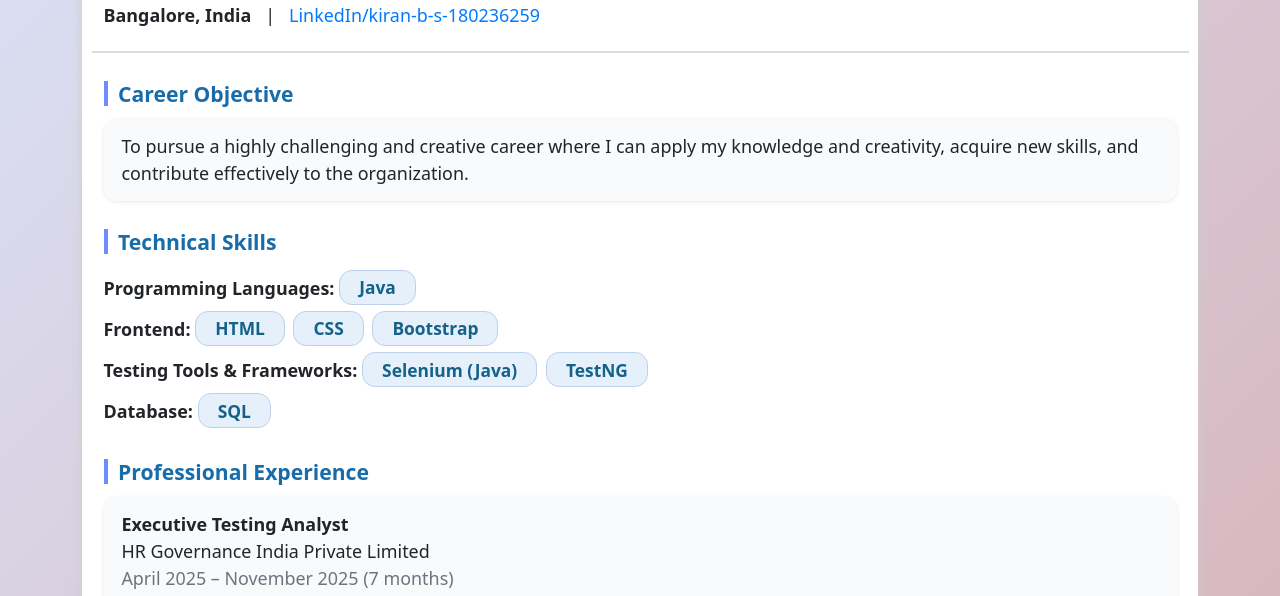
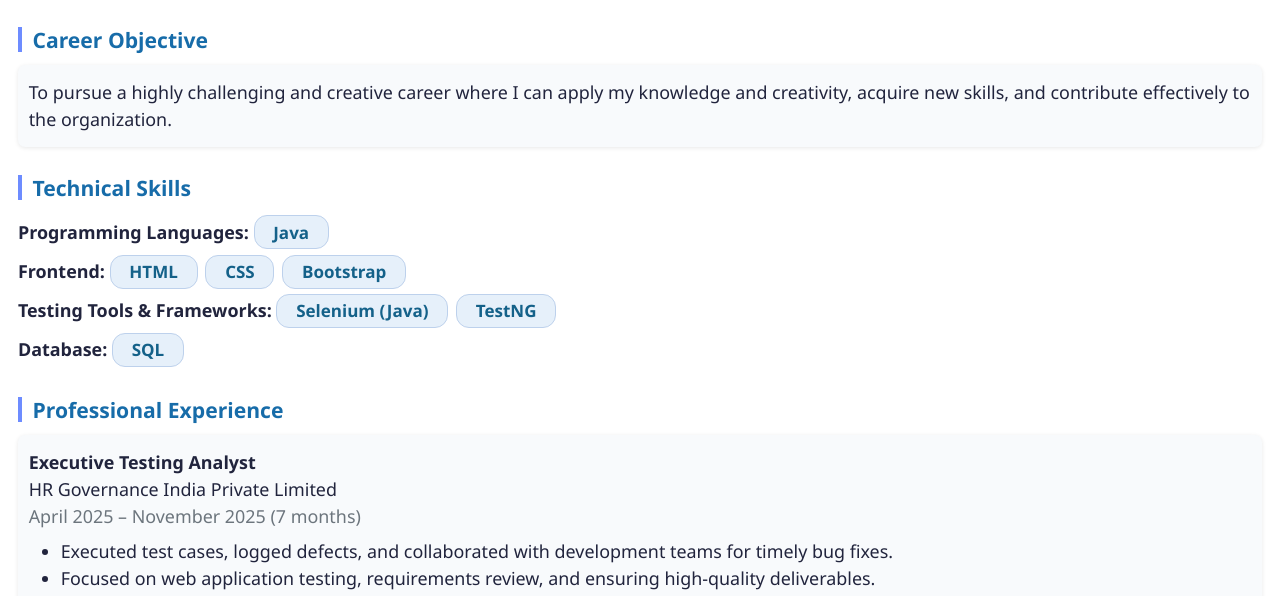
Before and after one commit to kirankiruprojects/invitation-link, a plain HTML site: page index.html in a window 1280 px wide. Shown: the part 203-799 px from the top of the page. Drawn offline with nearby package versions, Linux system fonts and the light colour scheme.

Commit message:
Update index.html

```diff
--- a/index.html
+++ b/index.html
@@ -7,14 +7,31 @@
   <!-- Bootstrap 5 CDN -->
   <link href="https://cdn.jsdelivr.net/npm/bootstrap@5.3.2/dist/css/bootstrap.min.css" rel="stylesheet">
   <style>
+    body {
+      background: linear-gradient(135deg, #dae2f8 0%, #d6a4a4 100%);
+      margin: 0;
+      font-family: 'Segoe UI', Arial, sans-serif;
+      color: #21243d;
+      min-height: 100vh;
+    }
     .resume-container {
+      width: 100%;
       background: #fff;
-      border-radius: 1rem;
-      box-shadow: 0 2px 12px #ccc;
-      padding: 2em 1.2em 2.5em 1.2em;
-      margin-top: 3em;
-      margin-bottom: 3em;
+      border-radius: 0;
+      box-shadow: none;
+      padding: 2em 1em 2em 1em;
+      margin: 0;
       font-size: 1.12em;
+    }
+    @media (max-width: 600px) {
+      .resume-container { background: #e0ffd6 !important; font-size: 1em !important; padding: 0.8em !important;}
+      h2 { font-size: 1.2em; }
+    }
+    @media (min-width: 601px) and (max-width: 1024px) {
+      .resume-container { background: #fffbe6 !important; font-size: 1.07em !important; }
+    }
+    @media (min-width: 1025px) {
+      .resume-container { background: white !important; font-size: 1.12em !important; }
     }
     .header-name {
       color: #273c75;
@@ -37,19 +54,19 @@
     }
     .section-card {
       background: #f8fafc;
-      padding: 0.8em 1em;
-      border-radius: 0.7em;
-      margin-bottom: 1.2em;
+      padding: 0.8em 0.6em;
+      border-radius: 0.4em;
+      margin-bottom: 1.1em;
       box-shadow: 0 1px 4px #e8e8e8;
     }
     .badge-sk {
       display: inline-block;
       background: #e6f0fa;
       color: #146189;
-      padding: 0.20em 1.1em;
-      margin: 0.18em 0.22em 0.18em 0;
+      padding: 0.19em 1.1em;
+      margin: 0.15em 0.19em 0.15em 0;
       border-radius: 13px;
-      font-size: 0.97em;
+      font-size: 0.95em;
       font-weight: 600;
       border: 1px solid #bdd1ec;
     }
@@ -59,22 +76,10 @@
       padding-bottom: 1em;
     }
     .contact a { color: #007bff; text-decoration: none; }
-    /* Custom media queries for background/font-size */
-    @media (max-width: 600px) {
-      .resume-container { background: #e0ffd6 !important; font-size: 1em !important; padding: 1em !important;}
-      h2 { font-size: 1.3em;}
-    }
-    @media (min-width: 601px) and (max-width: 1024px) {
-      .resume-container { background: #fffbe6 !important; font-size: 1.09em !important;}
-    }
-    @media (min-width: 1025px) {
-      .resume-container { background: white !important; font-size: 1.12em !important;}
-    }
   </style>
 </head>
-<body style="background: linear-gradient(135deg, #dae2f8 0%, #d6a4a4 100%); min-height:100vh;">
-  <div class="container">
-    <div class="resume-container mx-auto">
+<body>
+  <div class="resume-container">
     <!-- Header -->
     <div class="row profile-section">
       <div class="col-12 col-md-8">
@@ -121,7 +126,6 @@
       HR Governance India Private Limited<br>
       <span class="text-secondary">April 2025 – November 2025 (7 months)</span>
       <ul class="mb-0 mt-2">
-
         <li>Executed test cases, logged defects, and collaborated with development teams for timely bug fixes.</li>
         <li>Focused on web application testing, requirements review, and ensuring high-quality deliverables.</li>
         <li>Participated in test planning, execution, and reporting activities.</li>
@@ -168,7 +172,6 @@
       <span class="badge-sk">Kannada</span> <span class="badge-sk">English</span>
     </div>
   </div>
-  </div>
   <!-- Bootstrap JS -->
   <script src="https://cdn.jsdelivr.net/npm/bootstrap@5.3.2/dist/js/bootstrap.bundle.min.js"></script>
 </body>
```
Lines whose indentation alone changed are shown as unchanged.
